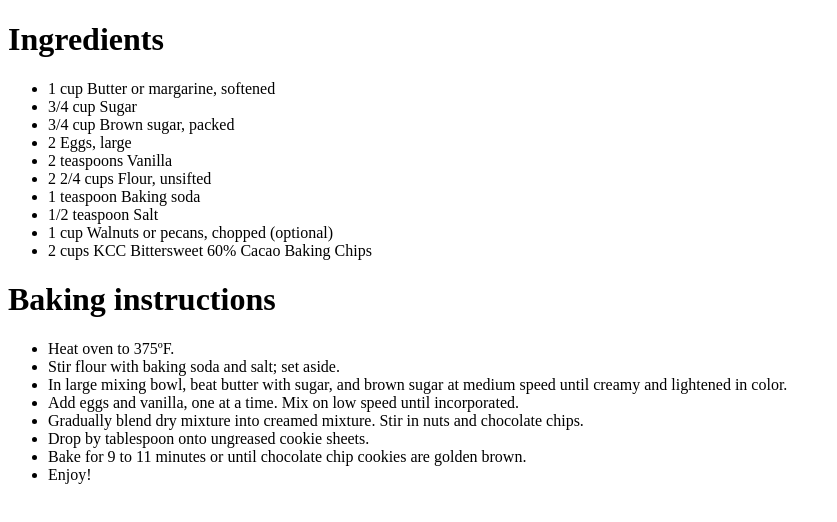
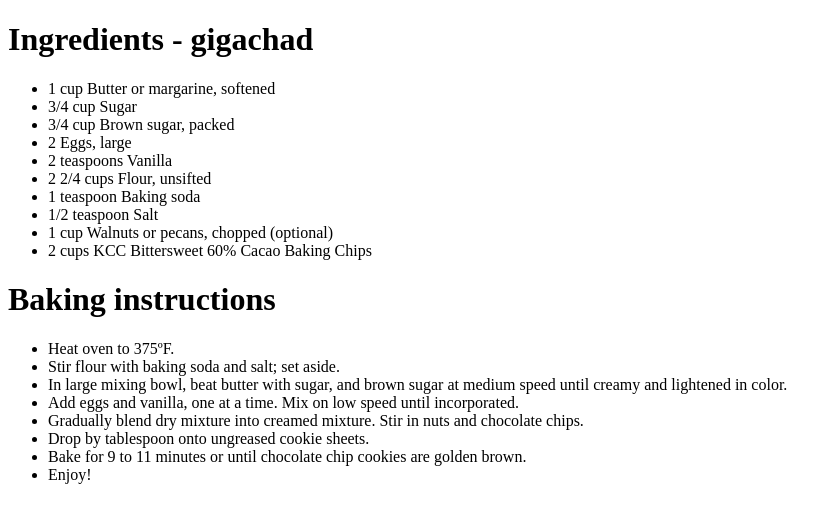
Before and after one commit to baob20044/KevinCookie, a plain HTML site: page secret recipe.htm in a window 1280 px wide. Shown: the whole page, without its empty margins (0-837 px from the left). Drawn offline with Linux system fonts and the light colour scheme.

Commit message:
Update secret recipe.htm

```diff
--- a/secret recipe.htm
+++ b/secret recipe.htm
@@ -2,7 +2,7 @@
 <html>
 <body>
 
-<h1>Ingredients</h1>
+<h1>Ingredients - gigachad</h1>
 <ul>
 <li>1 cup Butter or margarine, softened</li>
 <li>3/4 cup Sugar</li>
```
